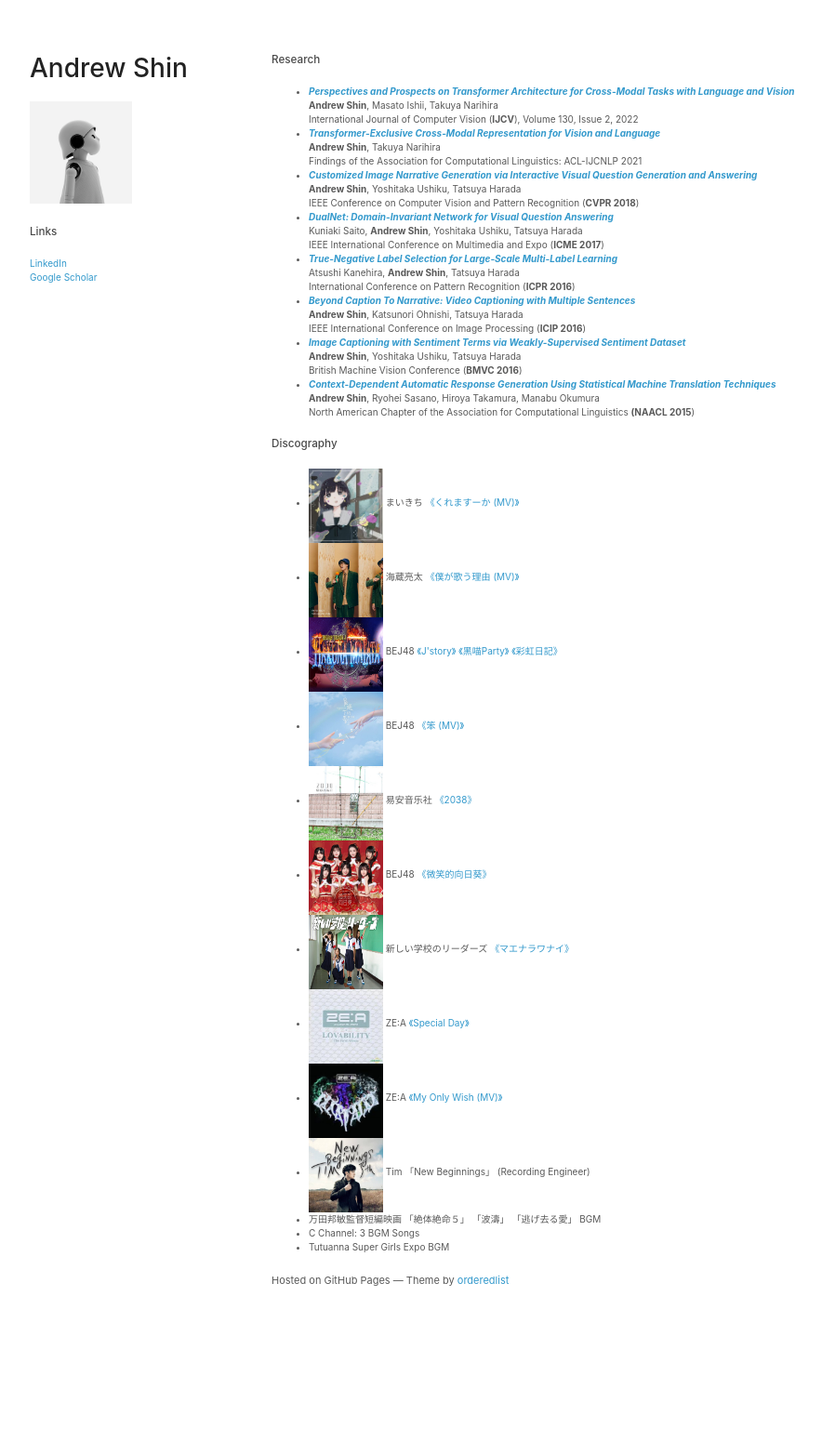
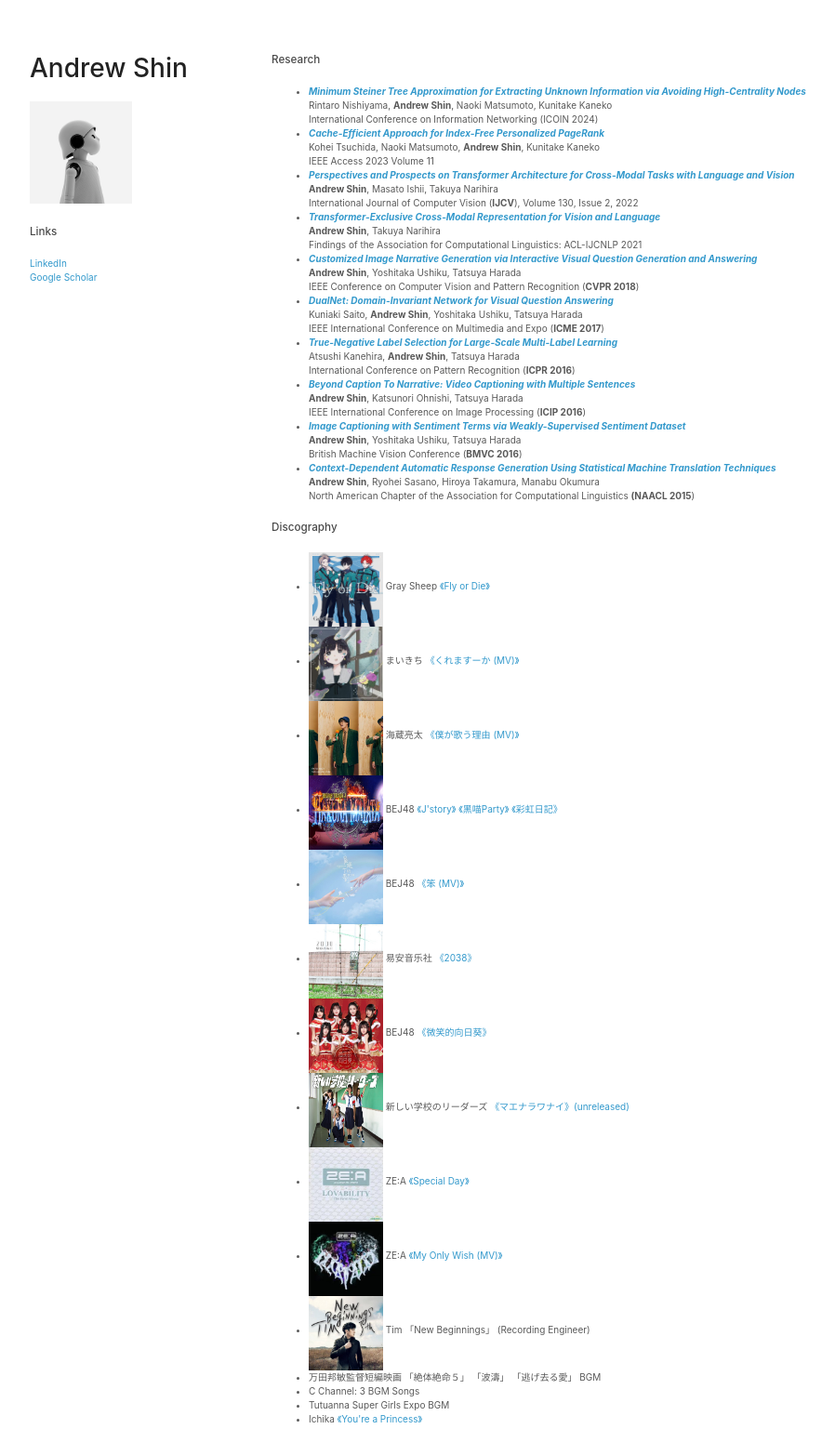
Before and after one commit to shinandrew/shinandrew.github.io, a plain HTML site: page index.html in a window 1280 px wide. Shown: the top 1537 px of the page at 93% size, without its empty margins (178-1076 px from the left). Before the commit the page ends 1455 px from the top, so only its background shows below. Drawn offline with Linux system fonts and the light colour scheme.

Commit message:
2024/2/18
2024/2/18

```diff
--- a/index.html
+++ b/index.html
@@ -28,6 +28,23 @@
       <section>
       <h3><a id="Referred Publications" class="anchor" href="#Publications" aria-hidden="true"><span class="octicon octicon-link"></span></a>Research</h3>
       <ul>
+		<li>
+		<a href="https://www.google.com/url?sa=t&rct=j&q=&esrc=s&source=web&cd=&ved=2ahUKEwjl7ePr2LKEAxVWj68BHZyQAscQFnoECBAQAQ&url=https%3A%2F%2Ficoin.org%2Fmedia%3Fkey%3Dsite%2Ficoin2024%2Fabs%2FC-7-1.pdf&usg=AOvVaw04w7pT0mYpHVtPgImScdI6&opi=89978449"><B><I>Minimum Steiner Tree Approximation for Extracting Unknown Information via Avoiding High-Centrality Nodes
+</I></B></a><br>
+Rintaro Nishiyama, <B>Andrew Shin</B>, Naoki Matsumoto, Kunitake Kaneko
+		  <br>
+		 International Conference on Information Networking (ICOIN 2024) <br>
+		      </li>
+
+		<li>
+		<a href="https://ieeexplore.ieee.org/stamp/stamp.jsp?tp=&arnumber=10018394"><B><I>Cache-Efficient Approach for Index-Free
+Personalized PageRank
+</I></B></a><br>
+Kohei Tsuchida, Naoki Matsumoto, <B>Andrew Shin</B>, Kunitake Kaneko
+		  <br>
+		 IEEE Access 2023 Volume 11 <br>
+		      </li>
+
 		<li>
 		<a href="https://arxiv.org/pdf/2103.04037.pdf"><B><I>Perspectives and Prospects on Transformer Architecture for Cross-Modal Tasks with Language and Vision
 </I></B></a><br>
@@ -80,8 +97,10 @@
         <h3>Discography</h3>
 
 	<ul>
+		<li> <img src=./flyordie.jpg width=80 height=80 align="middle"> Gray Sheep <a href="https://www.youtube.com/watch?v=O02_WT6HkOs">《Fly or Die》 </a>
+	  </li>
 		<li> <img src=./maikichi.jpeg width=80 height=80 align="middle"> まいきち <a href="https://www.youtube.com/watch?v=KptZVJcwyWs">《くれますーか (MV)》 </a>
-
+	  </li>
 		<li> <img src=./kaizo.jpg width=80 height=80 align="middle"> 海蔵亮太 <a href="https://www.youtube.com/watch?v=1vMFOmvUBfw">《僕が歌う理由 (MV)》 </a>
 	  </li>
 		<li> <img src=./hakuna2.png width=80 height=80 align="middle"> BEJ48 <a href="https://www.youtube.com/watch?v=Jgf1Os6PQ24">《J'story》 </a>  <a href="https://www.youtube.com/watch?v=iTLDzWTMPnk">《黑喵Party》 </a> <a href="https://www.youtube.com/watch?v=HemY32i2qYo"> 《彩虹日記》</a>
@@ -92,7 +111,7 @@
 	</li>
 <li> <img src=./bej48.jpg width=80 height=80 align="middle"> BEJ48 <a href="https://www.youtube.com/watch?v=0zSJAww1mEM">《微笑的向日葵》</a>
 	</li>
-<li> <img src=./leaders.jpg width=80 height=80 align="middle"> 新しい学校のリーダーズ <a href="https://www.youtube.com/watch?v=HCIh6_CgwZU">《マエナラワナイ》</a>
+<li> <img src=./leaders.jpg width=80 height=80 align="middle"> 新しい学校のリーダーズ <a href="https://www.youtube.com/watch?v=f-j-FE84LKo">《マエナラワナイ》(unreleased)</a>
 	</li>
 <li> <img src=./zea_album.jpg width=80 height=80 align="middle"> ZE:A <a href="https://www.youtube.com/watch?v=OFFenRRWDog">《Special Day》</a>
 	 </li>
@@ -102,6 +121,8 @@
 <li> 万田邦敏監督短編映画 「絶体絶命５」 「波濤」 「逃げ去る愛」 BGM</li>
 <li> C Channel: 3 BGM Songs </li>
 <li> Tutuanna Super Girls Expo BGM </li>
+<li> Ichika <a href="https://www.youtube.com/watch?v=sYM-GbfMHsE">《You're a Princess》</a>
+	  </li>
         </ul>
 
 
```
Also changed, not shown: flyordie.jpg (added).
